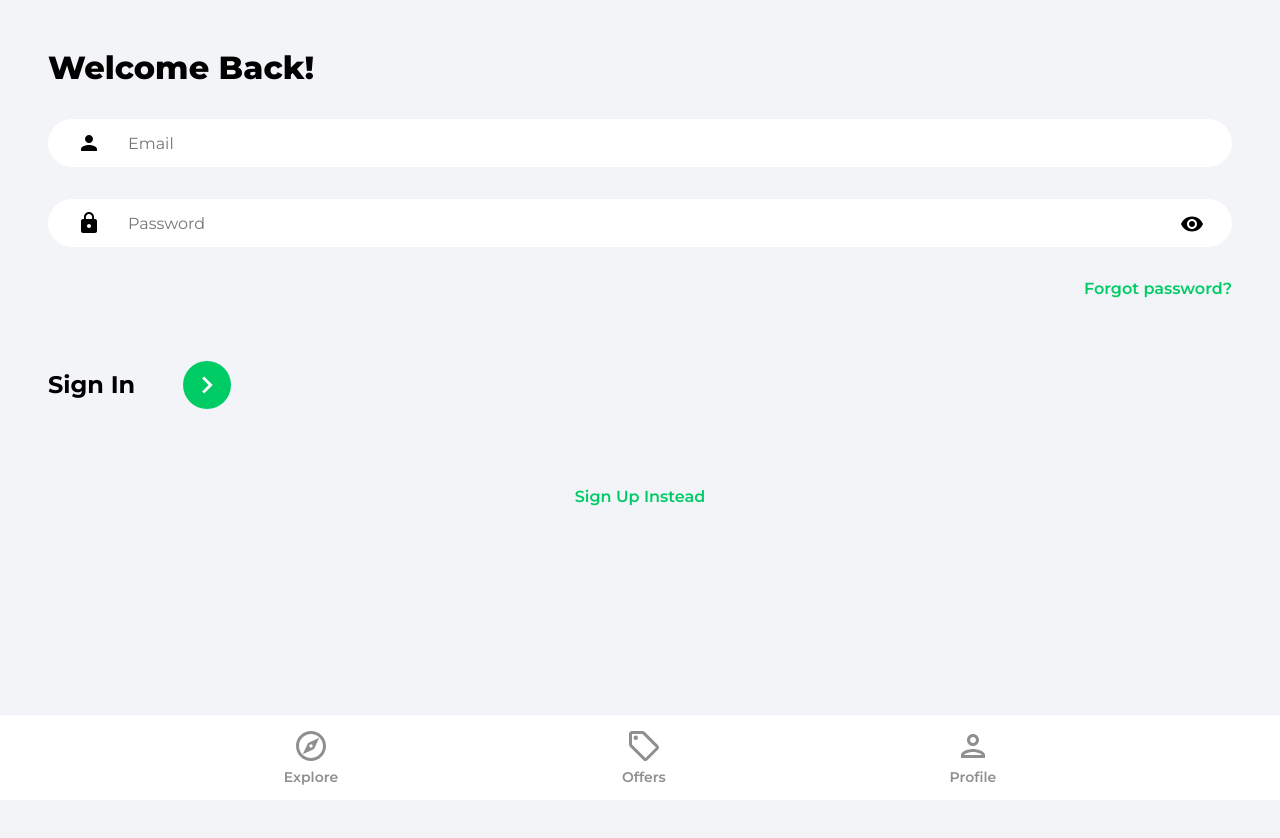
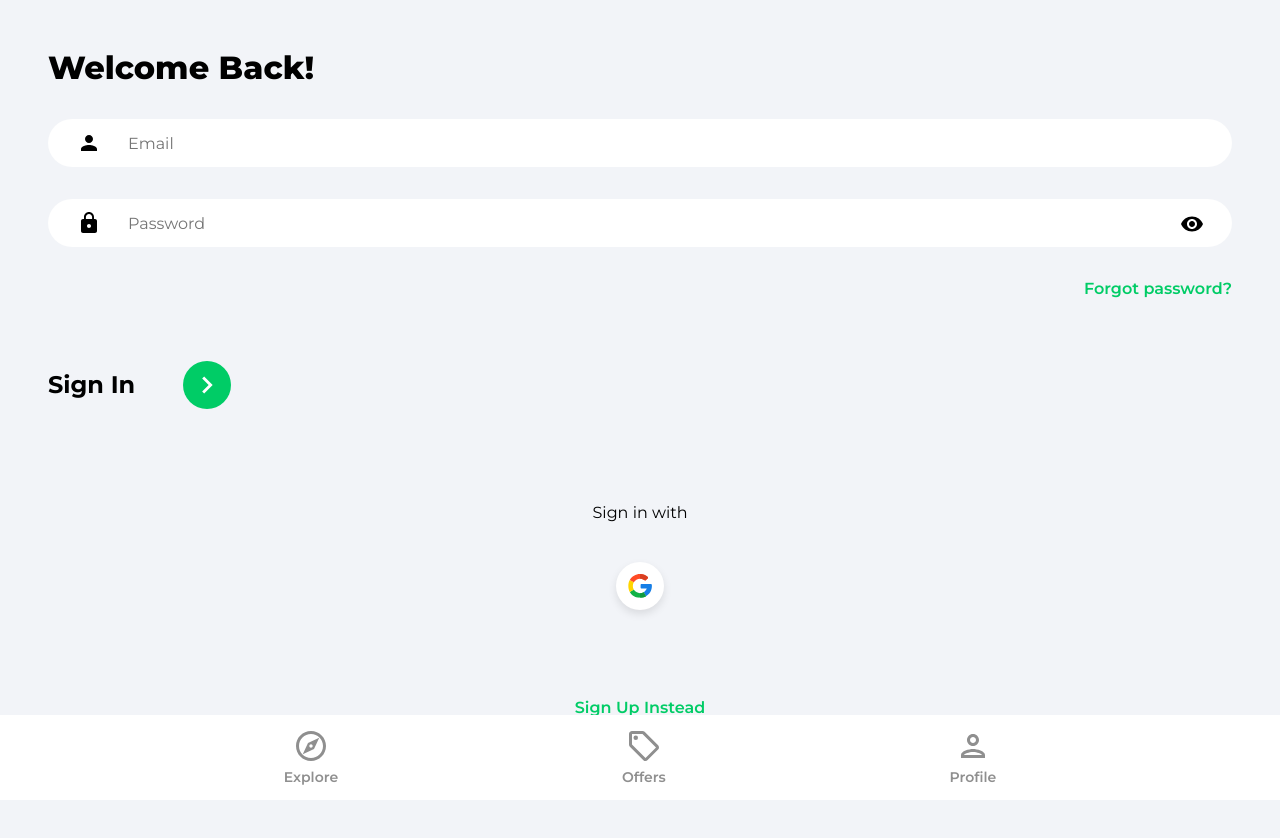
Before and after one commit to thepixelboy/house-marketplace, a React (Create React App) app: page /sign-in in a window 1280 px wide. Shown: the top 838 px of the page. Before the commit the page ends 800 px from the top, so only its background shows below. Built offline with nearby package versions, Linux system fonts and the light colour scheme; no server answers.

Commit message:
feat: google oauth

```diff
--- /dev/null
+++ b/src/components/OAuth.jsx
@@ -0,0 +1,46 @@
+import { useLocation, useNavigate } from "react-router-dom";
+import { getAuth, signInWithPopup, GoogleAuthProvider } from "firebase/auth";
+import { doc, setDoc, getDoc, serverTimestamp } from "firebase/firestore";
+import { db } from "../firebase.config";
+import { toast } from "react-toastify";
+import googleIcon from "../assets/svg/googleIcon.svg";
+
+function OAuth() {
+  const navigate = useNavigate();
+  const location = useLocation();
+
+  const onGoogleClick = async () => {
+    try {
+      const auth = getAuth();
+      const provider = new GoogleAuthProvider();
+      const result = await signInWithPopup(auth, provider);
+      const user = result.user;
+
+      // Check if user exists in firestore
+      const docRef = doc(db, "users", user.uid);
+      const docSnap = await getDoc(docRef);
+
+      // If user does not exist, create user in firestore
+      if (!docSnap.exists()) {
+        await setDoc(doc(db, "users", user.uid), {
+          name: user.displayName,
+          email: user.email,
+          timestamp: serverTimestamp(),
+        });
+      }
+      navigate("/");
+    } catch (error) {
+      toast.error("Error signing in with Google");
+    }
+  };
+
+  return (
+    <div className="socialLogin">
+      <p>Sign {location.pathname === "/sign-up" ? "up" : "in"} with </p>
+      <button className="socialIconDiv" onClick={onGoogleClick}>
+        <img src={googleIcon} alt="google icon" className="socialIconImg" />
+      </button>
+    </div>
+  );
+}
+export default OAuth;
--- a/src/pages/SignIn.jsx
+++ b/src/pages/SignIn.jsx
@@ -2,6 +2,7 @@
 import { toast } from "react-toastify";
 import { Link, useNavigate } from "react-router-dom";
 import { getAuth, signInWithEmailAndPassword } from "firebase/auth";
+import OAuth from "../components/OAuth";
 import { ReactComponent as ArrowRightIcon } from "../assets/svg/keyboardArrowRightIcon.svg";
 import visibilityIcon from "../assets/svg/visibilityIcon.svg";
 
@@ -88,7 +89,7 @@
             </div>
           </form>
 
-          {/* TODO: Google OAuth */}
+          <OAuth />
 
           <Link to="/sign-up" className="registerLink">
             Sign Up Instead
--- a/src/pages/SignUp.jsx
+++ b/src/pages/SignUp.jsx
@@ -8,6 +8,7 @@
 } from "firebase/auth";
 import { doc, setDoc, serverTimestamp } from "firebase/firestore";
 import { db } from "../firebase.config";
+import OAuth from "../components/OAuth";
 import { ReactComponent as ArrowRightIcon } from "../assets/svg/keyboardArrowRightIcon.svg";
 import visibilityIcon from "../assets/svg/visibilityIcon.svg";
 
@@ -110,7 +111,7 @@
             </div>
           </form>
 
-          {/* TODO: Google OAuth */}
+          <OAuth />
 
           <Link to="/sign-in" className="registerLink">
             Sign In Instead
```
